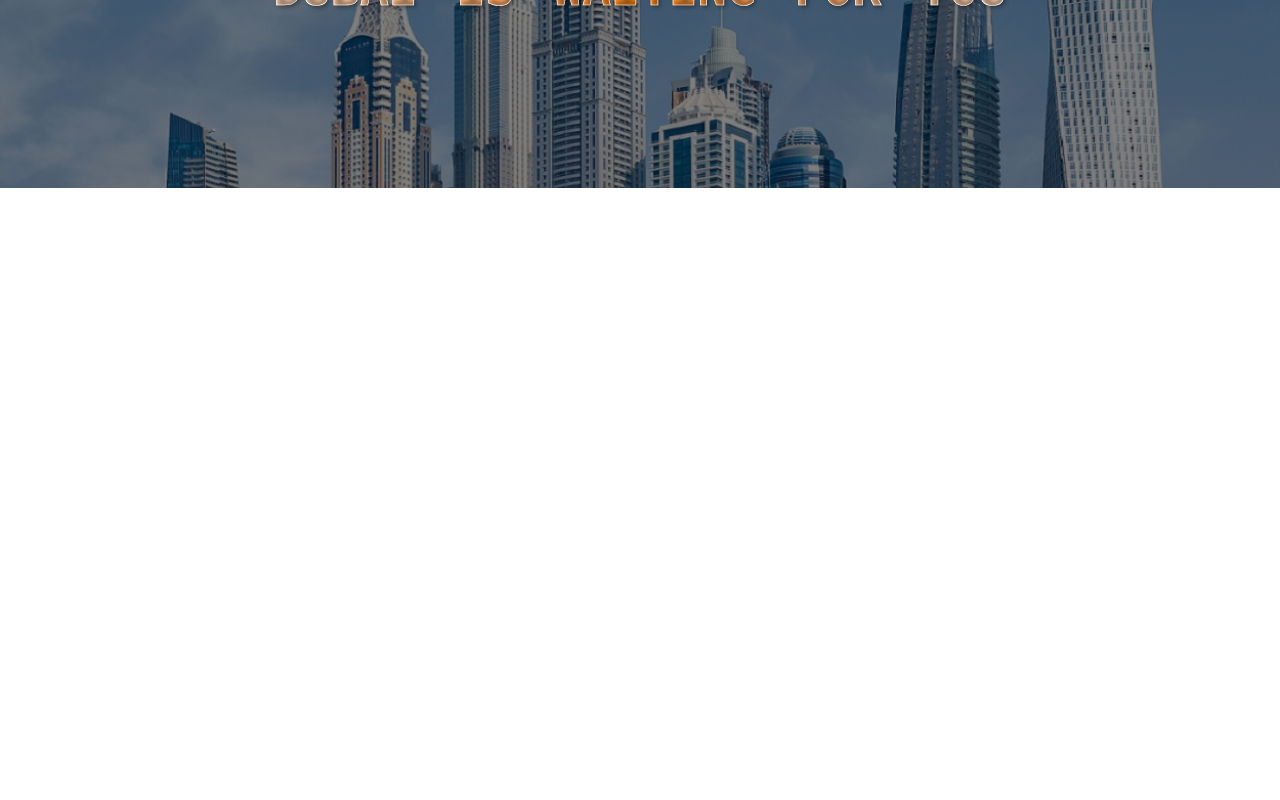
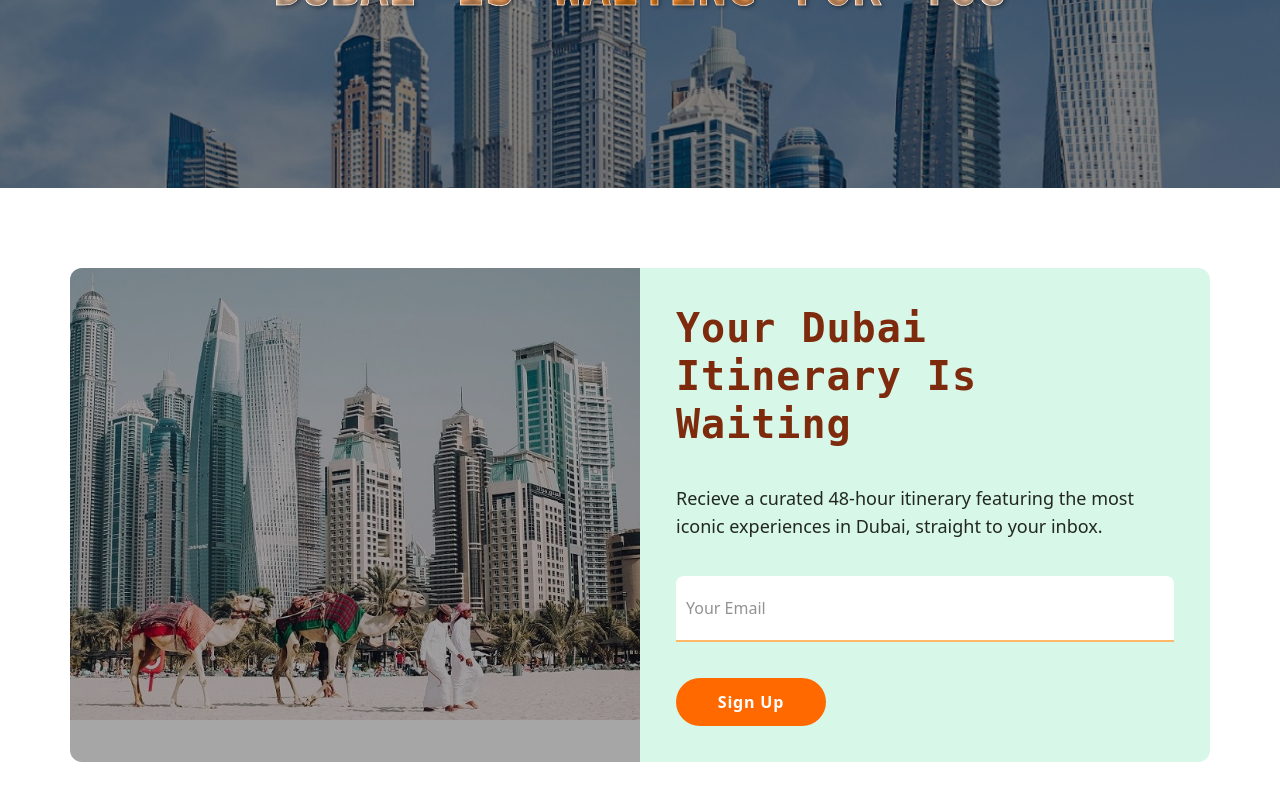
Before and after one commit to HossamGezo/dubai_safari, a React (Vite) app: page / in a window 1280 px wide. Shown: the part 3196-3996 px from the top of the page. Before the commit the page ends 3384 px from the top, so only its background shows below. Built offline with nearby package versions, Linux system fonts and the light colour scheme.

Commit message:
feat: Add newsletter section

```diff
--- a/src/pages/home/Home.tsx
+++ b/src/pages/home/Home.tsx
@@ -3,6 +3,7 @@
 import ServicesSection from "./components/services-section/ServicesSection";
 import ToursSection from "./components/tours-section/ToursSection";
 import Banner from "./components/banner/Banner";
+import NewsLetter from "./components/news-letter/NewsLetter";
 // Main Componet
 const Home = () => {
   return (
@@ -15,6 +16,8 @@
       <ToursSection />
       {/* Banner Section */}
       <Banner />
+      {/* News Letter Section */}
+      <NewsLetter />
     </>
   );
 };
--- /dev/null
+++ b/src/pages/home/components/news-letter/NewsLetter.tsx
@@ -0,0 +1,46 @@
+// Images
+import Button from "../../../../components/common/button/Button";
+import newsLetterImage from "../../../../images/newsletterimage.jpg";
+// Main Component
+const NewsLetter = () => {
+  return (
+    <>
+      <section className="news-letter py-20">
+        <div className="container mx-auto flex max-md:flex-col max-md:p-2">
+          {/* News Letter Image */}
+          <div className="news-letter-image relative w-[50%] max-md:w-full rounded-l-xl max-md:rounded-l-none max-md:rounded-t-xl max-md:rounded-tl-xl overflow-hidden">
+            <img
+              src={newsLetterImage}
+              alt="IMAGE"
+              className="w-full object-cover"
+            />
+            <div className="overlay absolute inset-0 bg-black/35"></div>
+          </div>
+          {/* News Letter Inbox */}
+          <div className="news-letter-inbox w-[50%] max-md:w-full bg-[#D7F7E8] rounded-r-xl max-md:rounded-r-none max-md:rounded-b-xl flex flex-col max-md:p-5 md:p-6 lg:p-5 xl:p-9 items-start justify-center gap-9 max-md:gap-5">
+            <h2 className="news-letter-title [@media(max-width:344px)]:text-lg sm:text-2xl max-md:text-xl md:text-xl lg:text-3xl xl:text-[40px] font-bold tracking-wide font-jetbrains text-orange-900">
+              Your Dubai Itinerary Is Waiting
+            </h2>
+            <p className="news-letter-desc [@media(max-width:344px)]:text-[12px] max-md:text-sm md:text-[15px] lg:text-lg">
+              Recieve a curated 48-hour itinerary featuring the most iconic
+              experiences in Dubai, straight to your inbox.
+            </p>
+            {/* News Letter Inbox Form */}
+            <form className="news-letter-form w-full">
+              <input
+                type="text"
+                placeholder="Your Email"
+                className="w-full bg-white px-2.5 max-md:py-2.5 md:py-3 lg:py-4 xl:py-5  border-b-2 outline-0 caret-orange-300 border-b-orange-300 rounded-t-lg"
+              />
+            </form>
+            <Button customStyles="max-md:w-[100px] w-[150px] max-md:py-1 md:py-2 lg:py-3 ">
+              Sign Up
+            </Button>
+          </div>
+        </div>
+      </section>
+    </>
+  );
+};
+
+export default NewsLetter;
```
